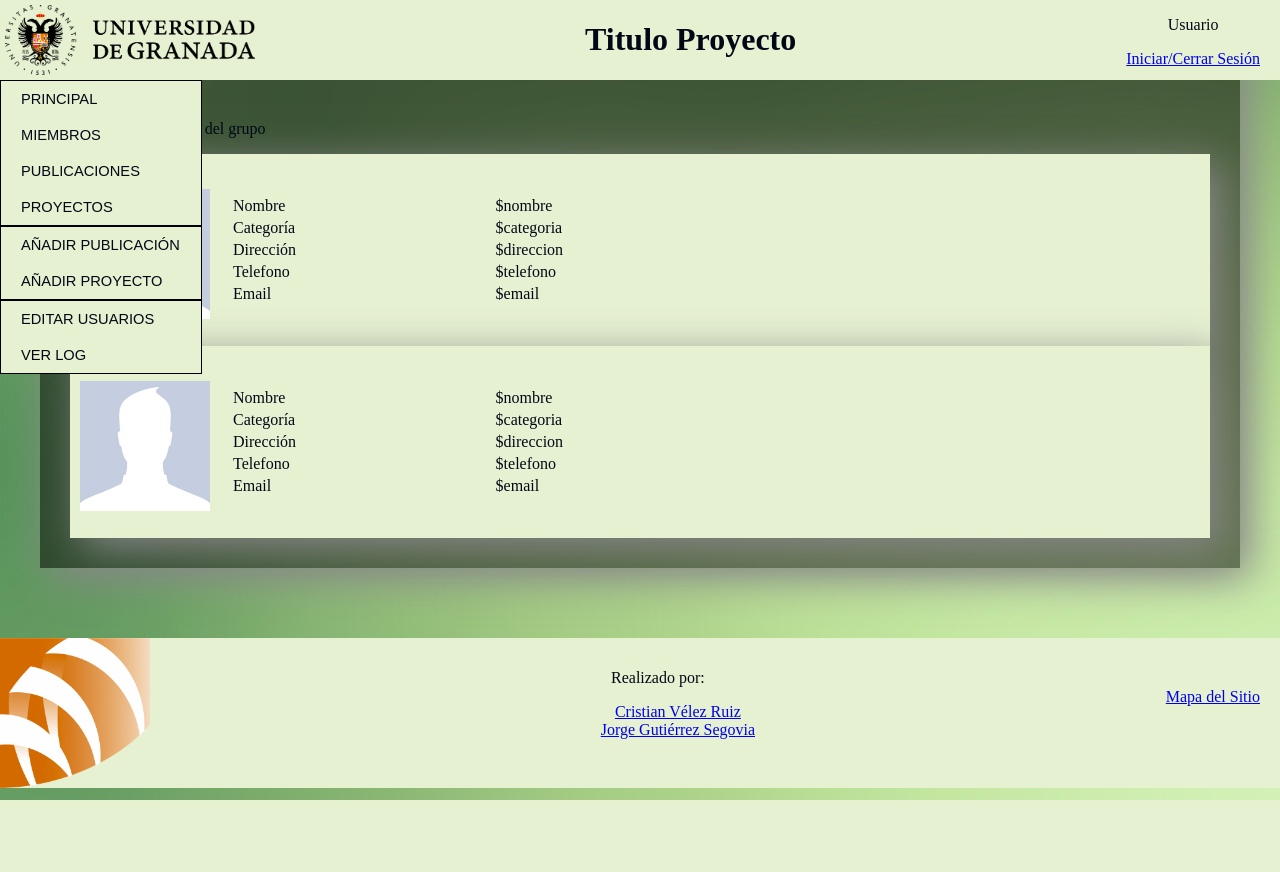
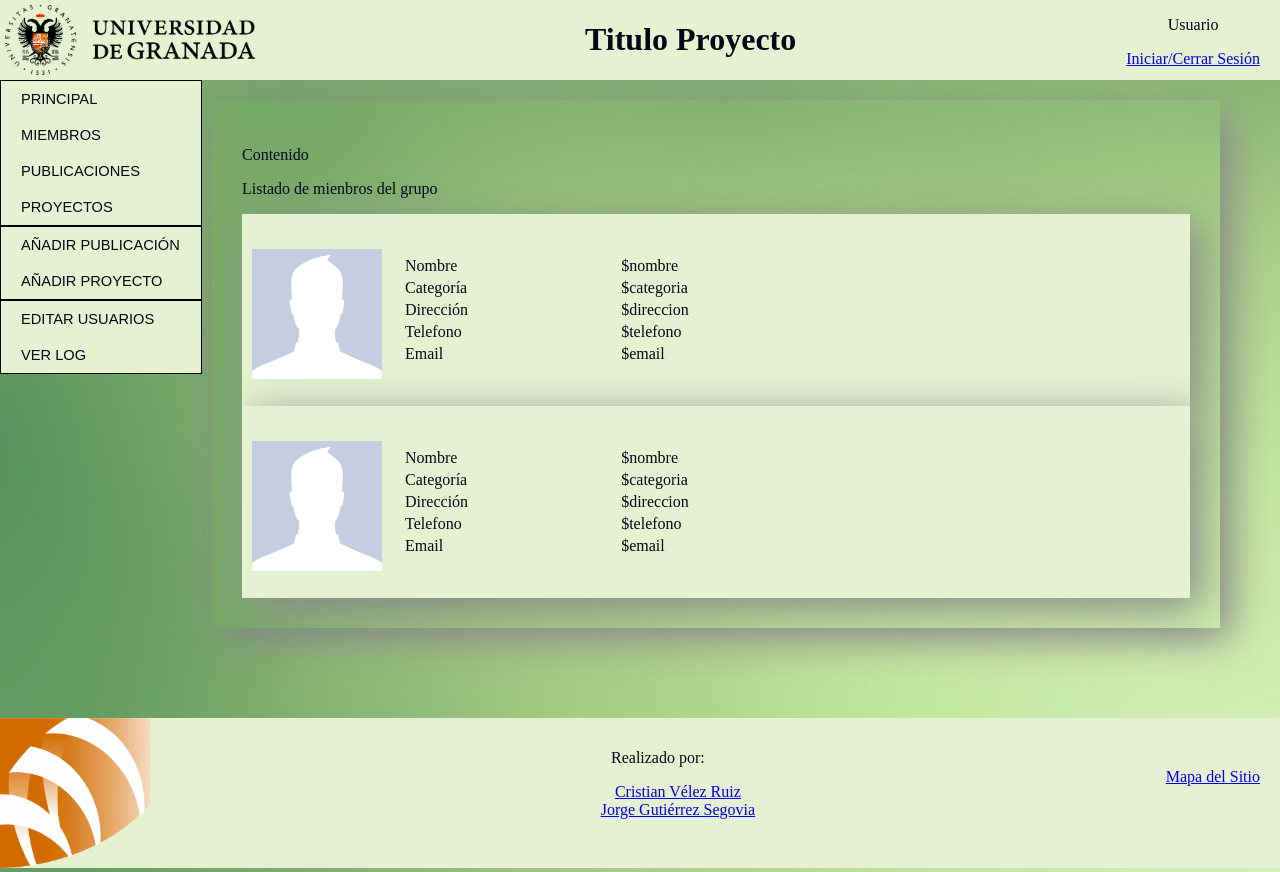
Before and after one commit to ainokila/ProyectoTW-WebInvestigacion, a PHP site: page /html/miembros.html in a window 1280 px wide. Before the commit the page ends 800 px from the top, so only its background shows below. Run offline with PHP 8.4, Linux system fonts and the light colour scheme.

Commit message:
principal.css

```diff
--- a/css/headerFooter.css
+++ b/css/headerFooter.css
@@ -124,3 +124,19 @@
 }
 
 /*************************FIN menu******************************************/
+
+/*************************INICIO Estilo compartido******************************************/
+
+.principal-izq{
+    float: left;
+    width: 15%;
+}
+
+.principal-der{
+    float: right;
+    width: 85%;
+    margin-top: 40px;
+    color: #000817;
+    padding: 20px;
+}
+/*************************FIN Estilo compartido******************************************/
--- a/css/miembros.css
+++ b/css/miembros.css
@@ -2,7 +2,6 @@
 	margin: 40px;
     color: #000817;
     padding: 30px;
-	background: rgb(0, 0, 0,0.5);
 	box-shadow: 10px 10px 40px #888888;
 }
 
--- a/css/proyectos.css
+++ b/css/proyectos.css
@@ -28,7 +28,6 @@
 .proyecto{
     margin-top: 35px;
     margin-bottom: 10px;
-    background: rgb(0, 0, 0,0.5);
     box-shadow: 10px 10px 40px #888888;
     color: #000817;
     padding: 15px;
```
Also changed, not shown: css/principal.css (+2 -5 lines).
